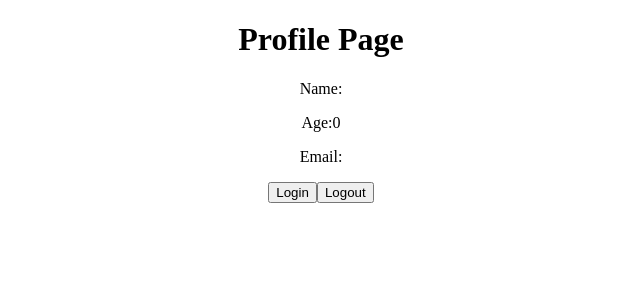
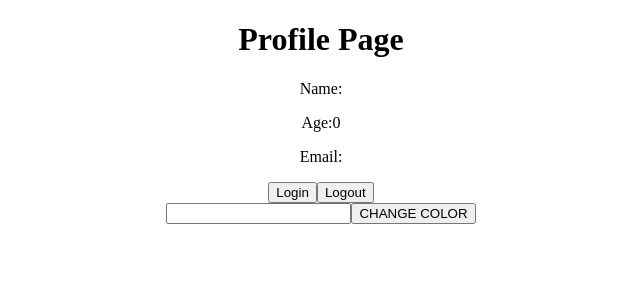
Before and after one commit to vdchien98/redux_project, a React (Create React App) app: page / in a window 1280 px wide. Shown: the top 300 px of the page, without its empty margins (319-959 px from the left). Built offline with nearby package versions, Linux system fonts and the light colour scheme.

Commit message:
ChangeColor and end project

```diff
--- a/src/App.js
+++ b/src/App.js
@@ -1,12 +1,13 @@
 import './App.css';
 import Login from './components/Login';
 import Profile from './components/Profile';
-
+import ChangeColor from './components/ChangeColor';
 function App() {
     return (
         <div className="App">
             <Profile></Profile>
             <Login></Login>
+            <ChangeColor />
         </div>
     );
 }
--- /dev/null
+++ b/src/components/ChangeColor.js
@@ -0,0 +1,28 @@
+import React, { useState } from 'react';
+import { useDispatch } from 'react-redux';
+import { changeColor } from '../features/theme';
+
+function ChangeColor() {
+    const [color, setColor] = useState('');
+    const dispatch = useDispatch();
+
+    return (
+        <div>
+            <input
+                type="text"
+                onChange={(event) => {
+                    setColor(event.target.value);
+                }}
+            />
+            <button
+                onClick={() => {
+                    dispatch(changeColor(color));
+                }}
+            >
+                CHANGE COLOR
+            </button>
+        </div>
+    );
+}
+
+export default ChangeColor;
--- a/src/components/Profile.js
+++ b/src/components/Profile.js
@@ -2,8 +2,9 @@
 import { useSelector } from 'react-redux';
 function Profile() {
     const user = useSelector((state) => state.user.value);
+    const themeColor = useSelector((state) => state.theme.value);
     return (
-        <div>
+        <div style={{ color: themeColor }}>
             <h1>Profile Page</h1>
             <p>Name: {user.name} </p>
             <p>Age:{user.age} </p>
--- /dev/null
+++ b/src/features/theme.js
@@ -0,0 +1,17 @@
+import { createSlice } from '@reduxjs/toolkit';
+
+const initialStateValue = '';
+
+export const themeSlice = createSlice({
+    name: 'theme',
+    initialState: { value: initialStateValue },
+    reducers: {
+        changeColor: (state, action) => {
+            state.value = action.payload;
+        },
+    },
+});
+
+export const { changeColor } = themeSlice.actions;
+
+export default themeSlice.reducer;
--- a/src/index.js
+++ b/src/index.js
@@ -5,10 +5,12 @@
 import { configureStore } from '@reduxjs/toolkit';
 import { Provider } from 'react-redux'; // trình cung cấp có chức năng giúp thành phần nào có quyền truy cập vào store
 import useReducer from './features/user';
+import themeReducer from './features/theme';
 // set up redux
 const store = configureStore({
     reducer: {
         user: useReducer,
+        theme: themeReducer,
     },
 });
 
```
